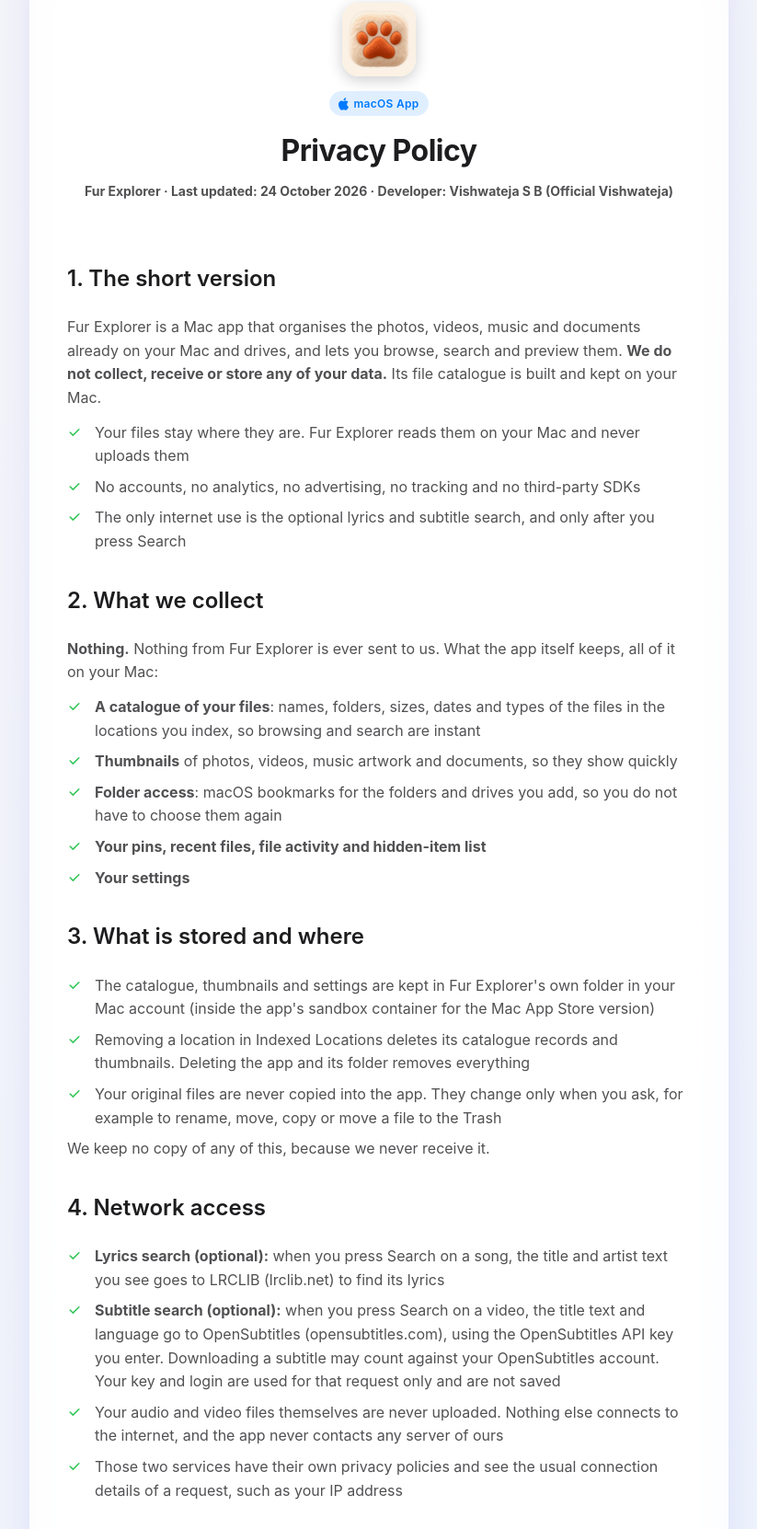
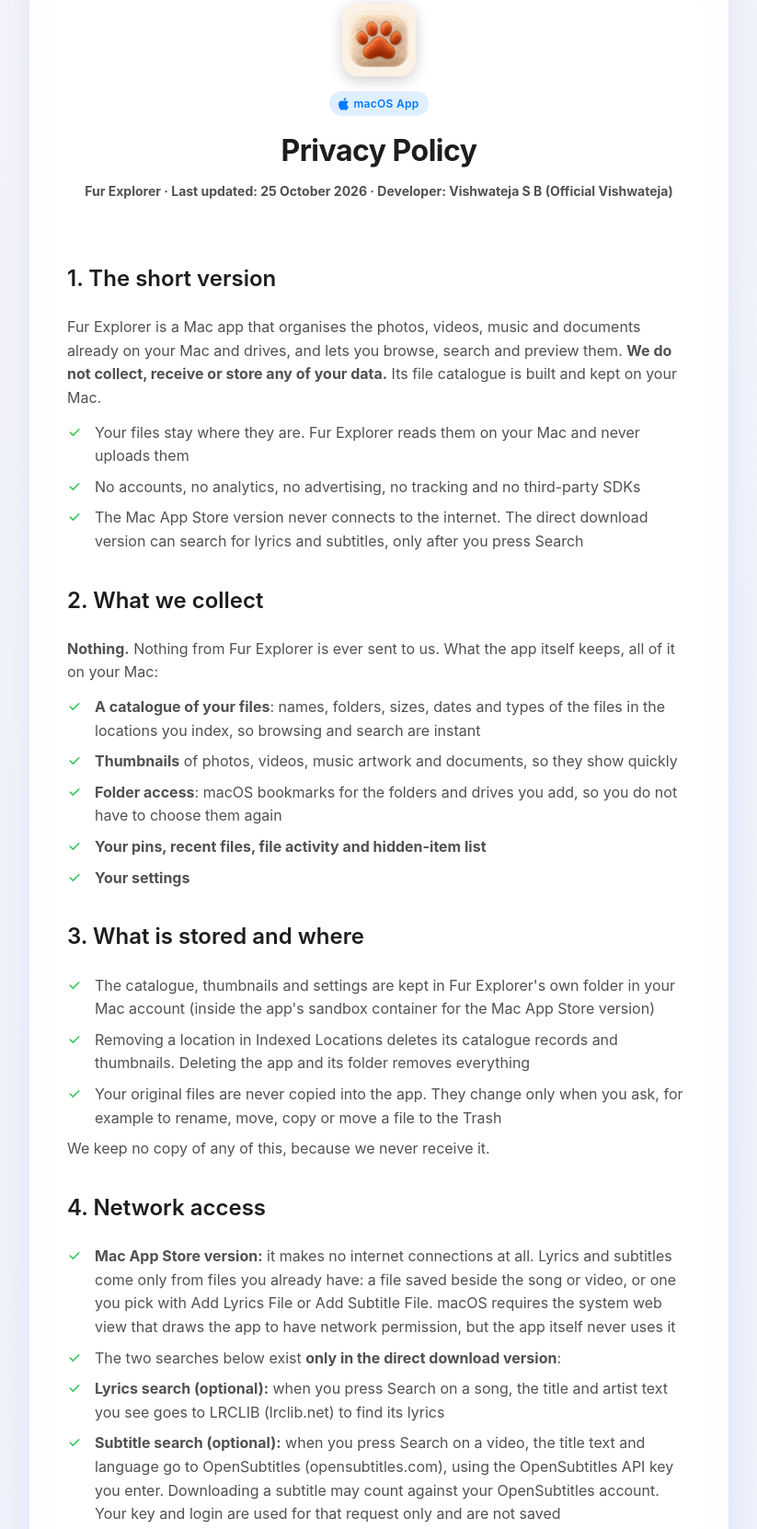
Before and after one commit to Code-Smith-07/officialvishwateja-ios, a plain HTML site: page Fur Explorer/privacy-policy.html in a window 1280 px wide. Shown: the part 146-1808 px from the top of the page at 92% size, without its empty margins (228-1051 px from the left). Drawn offline with Linux system fonts and the light colour scheme.

Commit message:
Fur Explorer pages: App Store version has no online features (1.5.1)
Privacy policy: the Mac App Store version makes no internet connections;
lyrics and subtitles come only from the user's own files. LRCLIB and
OpenSubtitles searches are described as direct download only. Dated 25
October 2026. Support FAQ explains adding lyrics and subtitle files.

Date: 25 Oct 2026, 01:11 AM IST

```diff
--- a/Fur Explorer/privacy-policy.html
+++ b/Fur Explorer/privacy-policy.html
@@ -241,7 +241,7 @@
                     macOS App
                 </div>
                 <h1>Privacy Policy</h1>
-                <p class="last-updated"><strong>Fur Explorer · Last updated: 24 October 2026 · Developer: Vishwateja S B (Official Vishwateja)</strong></p>
+                <p class="last-updated"><strong>Fur Explorer · Last updated: 25 October 2026 · Developer: Vishwateja S B (Official Vishwateja)</strong></p>
             </div>
 
             <h2>1. The short version</h2>
@@ -249,7 +249,7 @@
             <ul>
                 <li>Your files stay where they are. Fur Explorer reads them on your Mac and never uploads them</li>
                 <li>No accounts, no analytics, no advertising, no tracking and no third-party SDKs</li>
-                <li>The only internet use is the optional lyrics and subtitle search, and only after you press Search</li>
+                <li>The Mac App Store version never connects to the internet. The direct download version can search for lyrics and subtitles, only after you press Search</li>
             </ul>
 
             <h2>2. What we collect</h2>
@@ -272,6 +272,8 @@
 
             <h2>4. Network access</h2>
             <ul>
+                <li><strong>Mac App Store version:</strong> it makes no internet connections at all. Lyrics and subtitles come only from files you already have: a file saved beside the song or video, or one you pick with Add Lyrics File or Add Subtitle File. macOS requires the system web view that draws the app to have network permission, but the app itself never uses it</li>
+                <li>The two searches below exist <strong>only in the direct download version</strong>:</li>
                 <li><strong>Lyrics search (optional):</strong> when you press Search on a song, the title and artist text you see goes to LRCLIB (lrclib.net) to find its lyrics</li>
                 <li><strong>Subtitle search (optional):</strong> when you press Search on a video, the title text and language go to OpenSubtitles (opensubtitles.com), using the OpenSubtitles API key you enter. Downloading a subtitle may count against your OpenSubtitles account. Your key and login are used for that request only and are not saved</li>
                 <li>Your audio and video files themselves are never uploaded. Nothing else connects to the internet, and the app never contacts any server of ours</li>
@@ -283,7 +285,7 @@
                 <li><strong>Folders and drives you choose</strong>: the Mac App Store version reads only the locations you add with Add Folder or Drive, as macOS requires</li>
                 <li><strong>Full Disk Access</strong> (direct download version only): turned on by you in System Settings, so it can organise your whole Mac and connected drives. You can turn it off at any time</li>
                 <li><strong>Touch ID</strong>: to open Hidden Items. macOS checks your fingerprint and only tells the app yes or no; your fingerprint never reaches the app. A Mac without Touch ID uses your Mac login password, also checked by macOS</li>
-                <li><strong>Outgoing network connections</strong>: only for the optional lyrics and subtitle search above</li>
+                <li><strong>Outgoing network connections</strong>: in the direct download version, only for the optional lyrics and subtitle search above. The Mac App Store version keeps this permission only because the system web view needs it, and makes no connections</li>
             </ul>
             <p>We do not ask for the camera, microphone, contacts, location, screen recording or accessibility.</p>
 
```
Also changed, not shown: Fur Explorer/support/index.html (+2 -2 lines), 1 other file.
